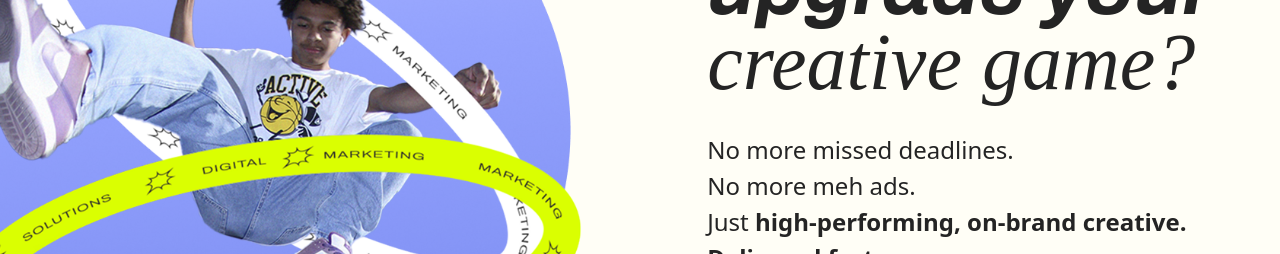
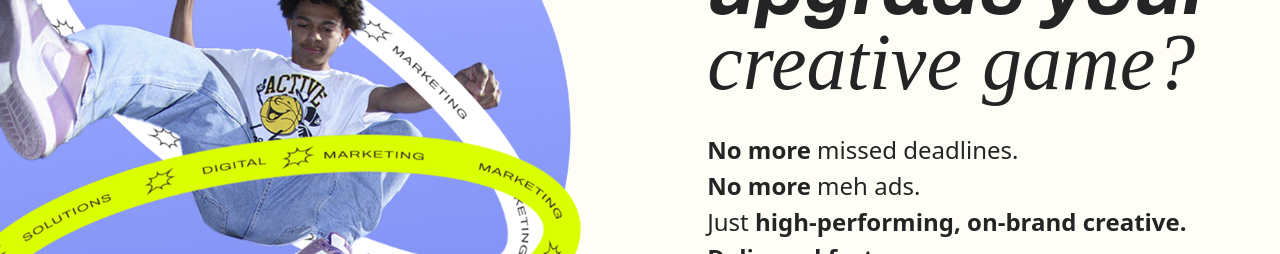
Before and after one commit to fstempler/studiot-v3, a React (Vite) app: page / in a window 1280 px wide. Shown: the part 7680-7934 px from the top of the page. Built offline with nearby package versions, Linux system fonts and the light colour scheme; a web font is replaced by a local one.

Commit message:
FIX VS SECTION ALIGNMENT

```diff
--- a/src/Components/DesignersSection/DesignersSection.jsx
+++ b/src/Components/DesignersSection/DesignersSection.jsx
@@ -13,8 +13,8 @@ const DesignersSection = () => {
                     <div className='upgradeSection__Text-Container'>
                         <h2 className='designerSection__Title'>Ready to <br /><span className='designerSection__Title2'>upgrade your</span> <br />creative game?</h2>
                         <br/>
-                        <p className='designerSection__Text'>No more missed deadlines.</p>
-                        <p className='designerSection__Text'>No more meh ads.</p>
+                        <p className='designerSection__Text'><strong>No more</strong> missed deadlines.</p>
+                        <p className='designerSection__Text'><strong>No more</strong> meh ads.</p>
                         <p className='designerSection__Text'>Just <strong>high-performing, on-brand creative.</strong></p>
                         <p className='designerSection__Text'><strong>Delivered fast.</strong></p>
                     </div>
--- a/src/Components/VsSection/vsSection.css
+++ b/src/Components/VsSection/vsSection.css
@@ -53,10 +53,12 @@
         flex-direction: column;
         padding: 20px;
         gap: 10px;
+        align-items: center;
     }
     .vsSection__Title{
         font-size: 38px;
         line-height: 40px;
+        text-align: center;
     }
     .vsSection__VS-Container{
         flex-direction: column;
```
